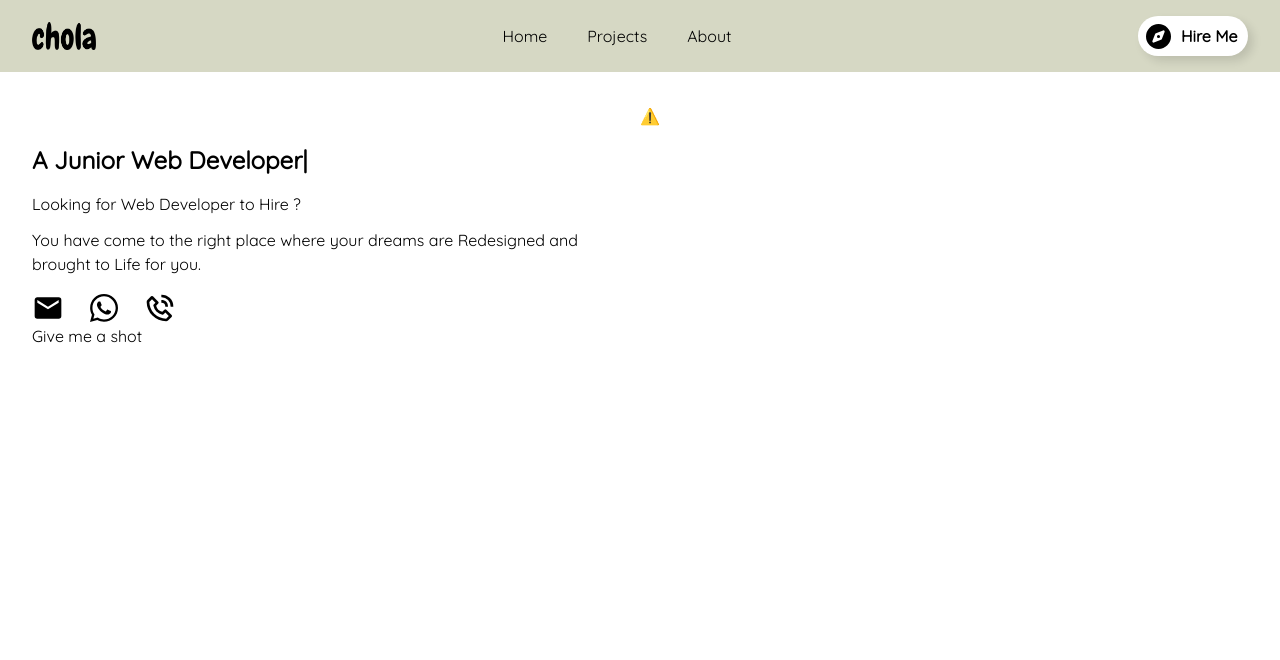
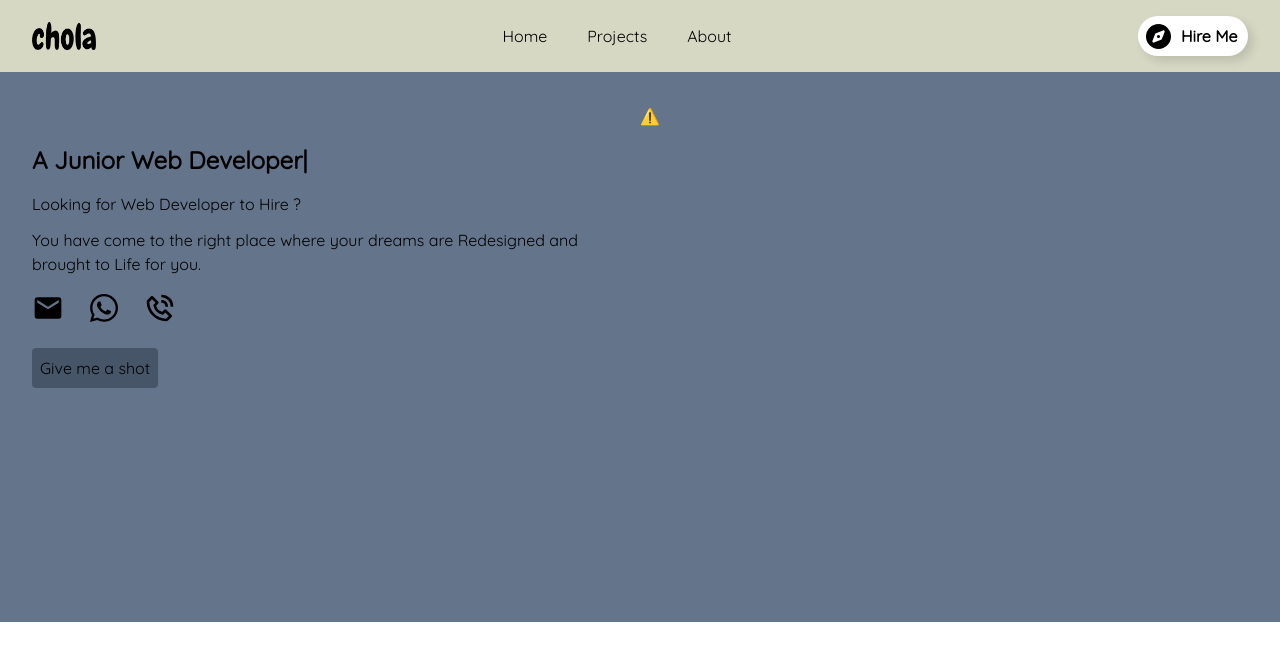
Before and after one commit to DC-21/MyPortfolio, a React (Vite) app: page / in a window 1280 px wide. Shown: the top 660 px of the page. Built offline with nearby package versions, Linux system fonts and the light colour scheme; no server answers.

Commit message:
first commit

```diff
--- a/src/components/Hero.jsx
+++ b/src/components/Hero.jsx
@@ -5,7 +5,7 @@ import { Player } from '@lottiefiles/react-lottie-player';
 
 const Hero = () => {
   return (
-    <div className='flex px-4 md:px-8  flex-wrap w-full h-screen pt-8'>
+    <div className='flex px-4 md:px-8  flex-wrap w-full h-[550px] pt-8 bg-slate-500'>
       <div className='md:w-1/2 w-full pt-10'>
         <div>
           <TypeAnimation
@@ -53,7 +53,7 @@ const Hero = () => {
                 </svg>
               </a>
             </li>
-            <button>
+            <button className='bg-slate-600 py-2 px-2 rounded mt-6'>
               Give me a shot
             </button>
           </div>
```
